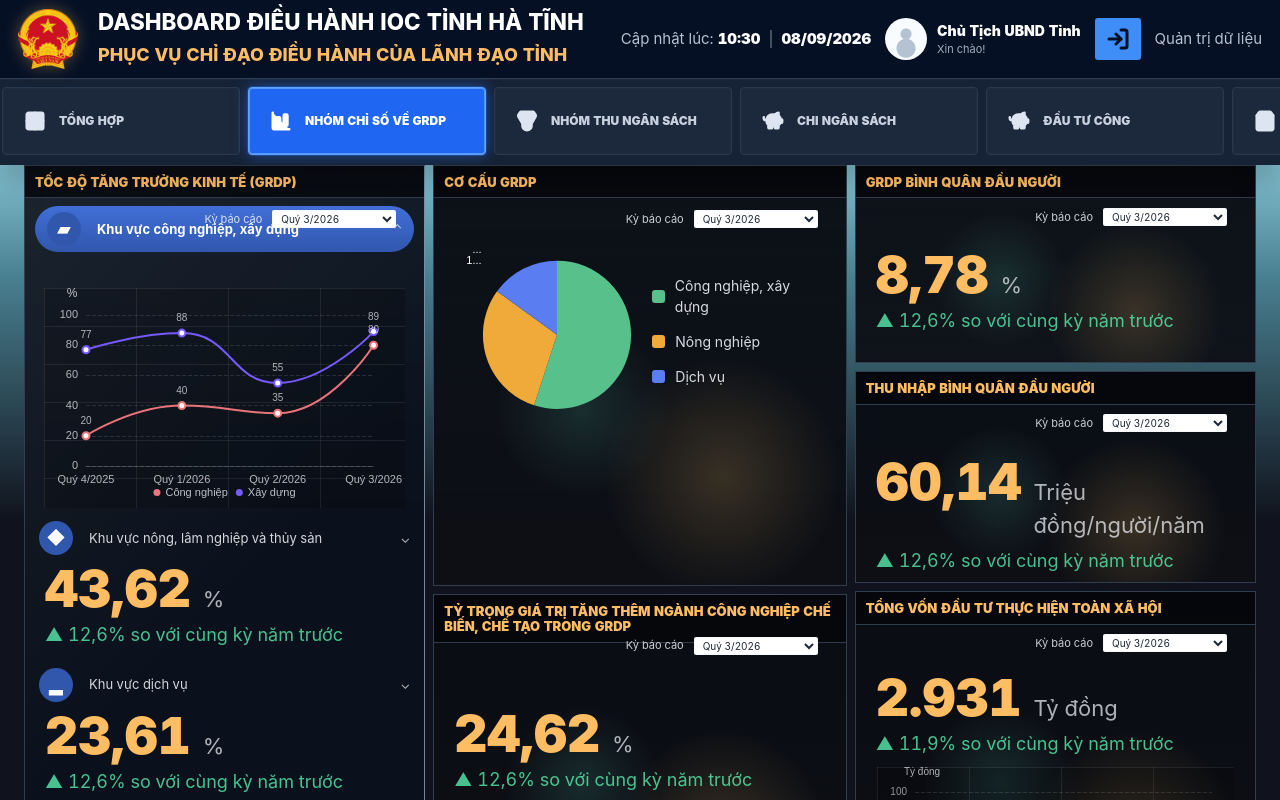
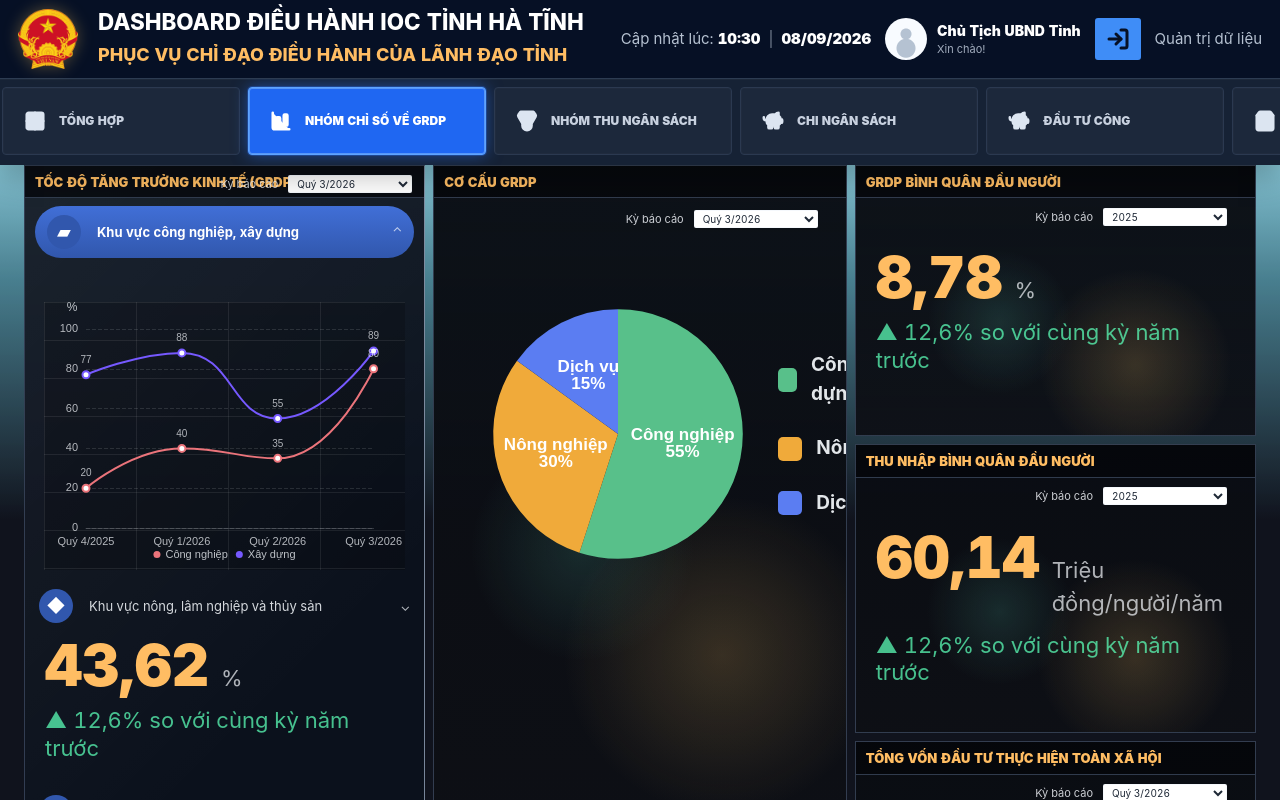
Before and after one commit to LeVanQuang-3112/ioc-hatinh, a React (Vite) app: page / in a window 1280 px wide. Both pictures are taken after a click on the button "NHÓM CHỈ SỐ VỀ GRDP". Shown: the top 800 px of the page. Built offline with nearby package versions, Linux system fonts and the light colour scheme.

Commit message:
fix: ui grdp

```diff
--- a/src/features/dashboard/ui/expense/ExpenseDashboard.tsx
+++ b/src/features/dashboard/ui/expense/ExpenseDashboard.tsx
@@ -61,8 +61,7 @@ function ExpensePeriodSelect({ label = "Kỳ báo cáo" }: { label?: string }) {
   return (
     <label className="expense-period-select">
       <span>{label}</span>
-      <select defaultValue={currentReportingPeriod.quarterValue}>
-        <option value={currentReportingPeriod.quarterValue}>{currentReportingPeriod.quarterLabel}</option>
+      <select defaultValue={currentReportingPeriod.monthValue}>
         <option value={currentReportingPeriod.monthValue}>{currentReportingPeriod.monthLabel}</option>
       </select>
     </label>
--- a/src/features/dashboard/ui/grdp/GrdpDashboard.tsx
+++ b/src/features/dashboard/ui/grdp/GrdpDashboard.tsx
@@ -7,7 +7,20 @@ import {
 } from "../../model/dashboardContent";
 import { currentReportingPeriod } from "../../model/reportingPeriod";
 
-function ReportPeriodSelect() {
+function ReportPeriodSelect({ variant = "quarter" }: { variant?: "quarter" | "year" }) {
+  if (variant === "year") {
+    return (
+      <label className="grdp-period">
+        <span>Kỳ báo cáo</span>
+        <select defaultValue="2025" aria-label="Kỳ báo cáo">
+          <option value="2025">2025</option>
+          <option value="2024">2024</option>
+          <option value="2026">2026</option>
+        </select>
+      </label>
+    );
+  }
+
   return (
     <label className="grdp-period">
       <span>Kỳ báo cáo</span>
@@ -134,11 +147,13 @@ function GrdpPieChart() {
       {
         type: "pie",
         radius: "78%",
-        center: ["50%", "52%"],
+        center: ["50%", "50%"],
         label: {
           show: true,
+          position: "inside",
           color: "#ffffff",
-          fontSize: 11,
+          fontSize: 17,
+          fontWeight: 700,
           formatter: "{b}\n{d}%",
         },
         labelLine: { show: false },
@@ -169,6 +184,7 @@ function GrdpValueBlock({
   children,
   className = "",
   label,
+  periodVariant = "quarter",
   trend = "12,6% so với cùng kỳ năm trước",
   unit,
   value,
@@ -176,6 +192,7 @@ function GrdpValueBlock({
   children?: ReactNode;
   className?: string;
   label: string;
+  periodVariant?: "quarter" | "year";
   trend?: string;
   unit: string;
   value: string;
@@ -185,7 +202,7 @@ function GrdpValueBlock({
       <div className="grdp-panel-title">
         <span>{label}</span>
       </div>
-      <ReportPeriodSelect />
+      <ReportPeriodSelect variant={periodVariant} />
       <div className="grdp-value">
         <strong>{value}</strong>
         <span>{unit}</span>
@@ -204,12 +221,12 @@ export function GrdpDashboard() {
           <div className="grdp-panel-title">
             <span>Tốc độ tăng trưởng kinh tế (GRDP)</span>
           </div>
+          <ReportPeriodSelect />
           <div className="grdp-accordion-row active">
             <span className="grdp-row-icon factory-icon" aria-hidden="true" />
             <strong>Khu vực công nghiệp, xây dựng</strong>
             <i>⌃</i>
           </div>
-          <ReportPeriodSelect />
           <GrdpTrendChart />
           <div className="grdp-accordion-row">
             <span className="grdp-row-icon fish-icon" aria-hidden="true" />
@@ -231,11 +248,16 @@ export function GrdpDashboard() {
             <span>%</span>
           </div>
           <p className="grdp-trend">▲ 12,6% so với cùng kỳ năm trước</p>
-          <div className="grdp-accordion-row muted">
+          <div className="grdp-accordion-row">
             <span className="grdp-row-icon tax-icon" aria-hidden="true" />
             <span>Thuế sản phẩm trừ trợ cấp sản phẩm</span>
             <i>⌄</i>
           </div>
+          <div className="grdp-inline-value">
+            <strong>78,35</strong>
+            <span>%</span>
+          </div>
+          <p className="grdp-trend">▲ 12,6% so với cùng kỳ năm trước</p>
         </article>
 
         <div className="grdp-middle-column">
@@ -250,14 +272,15 @@ export function GrdpDashboard() {
           <GrdpValueBlock
             className="grdp-industry-card"
             label="Tỷ trọng giá trị tăng thêm ngành công nghiệp chế biến, chế tạo trong GRDP"
+            periodVariant="year"
             unit="%"
             value="24,62"
           />
         </div>
 
         <div className="grdp-side-column">
-          <GrdpValueBlock label="GRDP bình quân đầu người" unit="%" value="8,78" />
-          <GrdpValueBlock label="Thu nhập bình quân đầu người" unit="Triệu đồng/người/năm" value="60,14" />
+          <GrdpValueBlock label="GRDP bình quân đầu người" periodVariant="year" unit="%" value="8,78" />
+          <GrdpValueBlock label="Thu nhập bình quân đầu người" periodVariant="year" unit="Triệu đồng/người/năm" value="60,14" />
           <GrdpValueBlock
             className="grdp-investment-card"
             label="Tổng vốn đầu tư thực hiện toàn xã hội"
--- a/src/features/dashboard/ui/investment/InvestmentDashboard.tsx
+++ b/src/features/dashboard/ui/investment/InvestmentDashboard.tsx
@@ -145,12 +145,11 @@ function PublicInvestmentDonutChart() {
   return <EChart className="public-investment-donut-chart" option={option} ariaLabel="Cơ cấu ngân sách trung ương và địa phương" />;
 }
 
-function PublicInvestmentPeriodSelect({ value = currentReportingPeriod.quarterLabel }: { value?: string }) {
+function PublicInvestmentPeriodSelect({ value = currentReportingPeriod.monthLabel }: { value?: string }) {
   return (
     <label className="public-investment-period">
       <span>Kỳ báo cáo</span>
       <select defaultValue={value} aria-label="Kỳ báo cáo">
-        <option value={currentReportingPeriod.quarterLabel}>{currentReportingPeriod.quarterLabel}</option>
         <option value={currentReportingPeriod.monthLabel}>{currentReportingPeriod.monthLabel}</option>
         <option value="Tháng 2/2026">Tháng 2/2026</option>
       </select>
@@ -184,13 +183,13 @@ export function InvestmentDashboard() {
 
         <article className="public-investment-panel public-investment-monthly-panel">
           <h3>Tổng giá trị giải ngân vốn đầu tư công theo bộ ngành và địa phương</h3>
-          <PublicInvestmentPeriodSelect value={currentReportingPeriod.monthLabel} />
+          <PublicInvestmentPeriodSelect />
           <PublicInvestmentMonthlyChart />
         </article>
 
         <article className="public-investment-panel public-investment-sources-panel">
           <h3>Giải ngân theo các nguồn vốn (NSTW & NSĐP)</h3>
-          <PublicInvestmentPeriodSelect value={currentReportingPeriod.monthLabel} />
+          <PublicInvestmentPeriodSelect />
           <span className="public-investment-chart-unit">Tỷ đồng</span>
           <PublicInvestmentSourcesChart />
         </article>
@@ -217,7 +216,6 @@ function InvestmentAttractionPeriodSelect() {
       <span>Kỳ báo cáo</span>
       <select defaultValue={currentReportingPeriod.monthLabel} aria-label="Kỳ báo cáo">
         <option value={currentReportingPeriod.monthLabel}>{currentReportingPeriod.monthLabel}</option>
-        <option value={currentReportingPeriod.quarterLabel}>{currentReportingPeriod.quarterLabel}</option>
         <option value="Tháng 2/2026">Tháng 2/2026</option>
       </select>
     </label>
--- a/src/features/dashboard/ui/revenue/RevenueDashboard.tsx
+++ b/src/features/dashboard/ui/revenue/RevenueDashboard.tsx
@@ -17,7 +17,7 @@ function RevenueDonutChart() {
       {
         type: "pie",
         radius: ["54%", "74%"],
-        center: ["54%", "47%"],
+        center: ["50%", "50%"],
         avoidLabelOverlap: true,
         label: {
           color: "rgba(245, 248, 252, 0.86)",
@@ -113,8 +113,6 @@ function TreasuryPeriodSelect({ value = currentReportingPeriod.monthLabel }: { v
       <span>Kỳ báo cáo</span>
       <select defaultValue={value} aria-label="Kỳ báo cáo">
         <option value={currentReportingPeriod.monthLabel}>{currentReportingPeriod.monthLabel}</option>
-        <option value={currentReportingPeriod.quarterLabel}>{currentReportingPeriod.quarterLabel}</option>
-        <option value="Quý II/2026">Quý II/2026</option>
       </select>
     </label>
   );
@@ -138,7 +136,7 @@ function TreasuryProgressCard({
   return (
     <article className={`treasury-panel treasury-card ${className}`}>
       <div className="treasury-title">{title}</div>
-      <TreasuryPeriodSelect value={currentReportingPeriod.quarterLabel} />
+      <TreasuryPeriodSelect />
       <div className="treasury-card-value">
         <strong>{value}</strong>
         <span>Triệu đồng</span>
@@ -196,7 +194,7 @@ export function RevenueDashboard() {
 
         <article className="treasury-panel treasury-debt-card">
           <div className="treasury-title">Tổng số tiền nợ thuế</div>
-          <TreasuryPeriodSelect value={currentReportingPeriod.quarterLabel} />
+          <TreasuryPeriodSelect />
           <div className="treasury-debt-value">
             <strong>234</strong>
             <span>Triệu đồng</span>
```
Also changed, not shown: src/styles/global.css.
